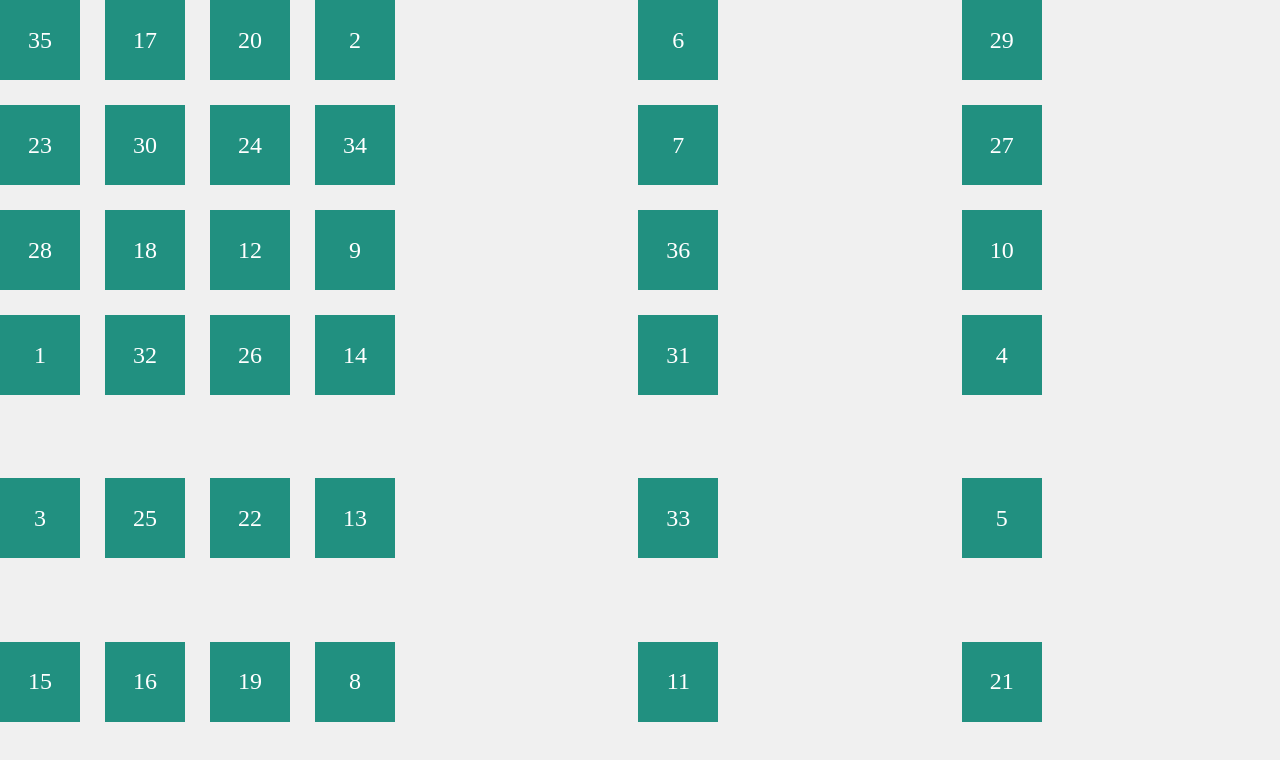
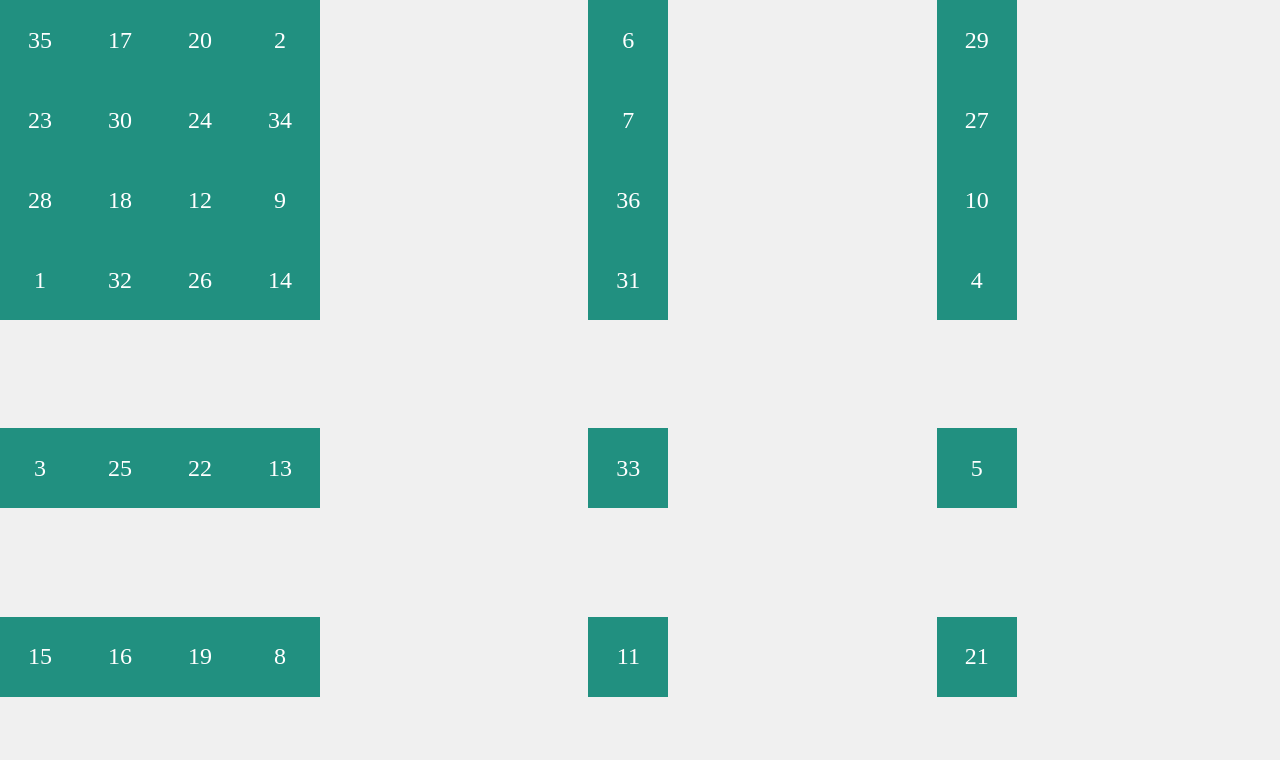
Before and after one commit to jennergyartt/Puzzle, a plain HTML site: page index.html in a window 1280 px wide. Drawn offline with Linux system fonts and the light colour scheme.

Commit message:
Update style.css

```diff
--- a/style.css
+++ b/style.css
@@ -9,8 +9,8 @@ body {
 
 #puzzle-board {
     display: grid;
-    grid-template-columns: repeat(3, 100px);
-    grid-template-rows: repeat(3, 100px);
+    grid-template-columns: repeat(3, 75px);
+    grid-template-rows: repeat(3, 75px);
     gap: 5px;
     width: 100%;
     height: 100%;
```
